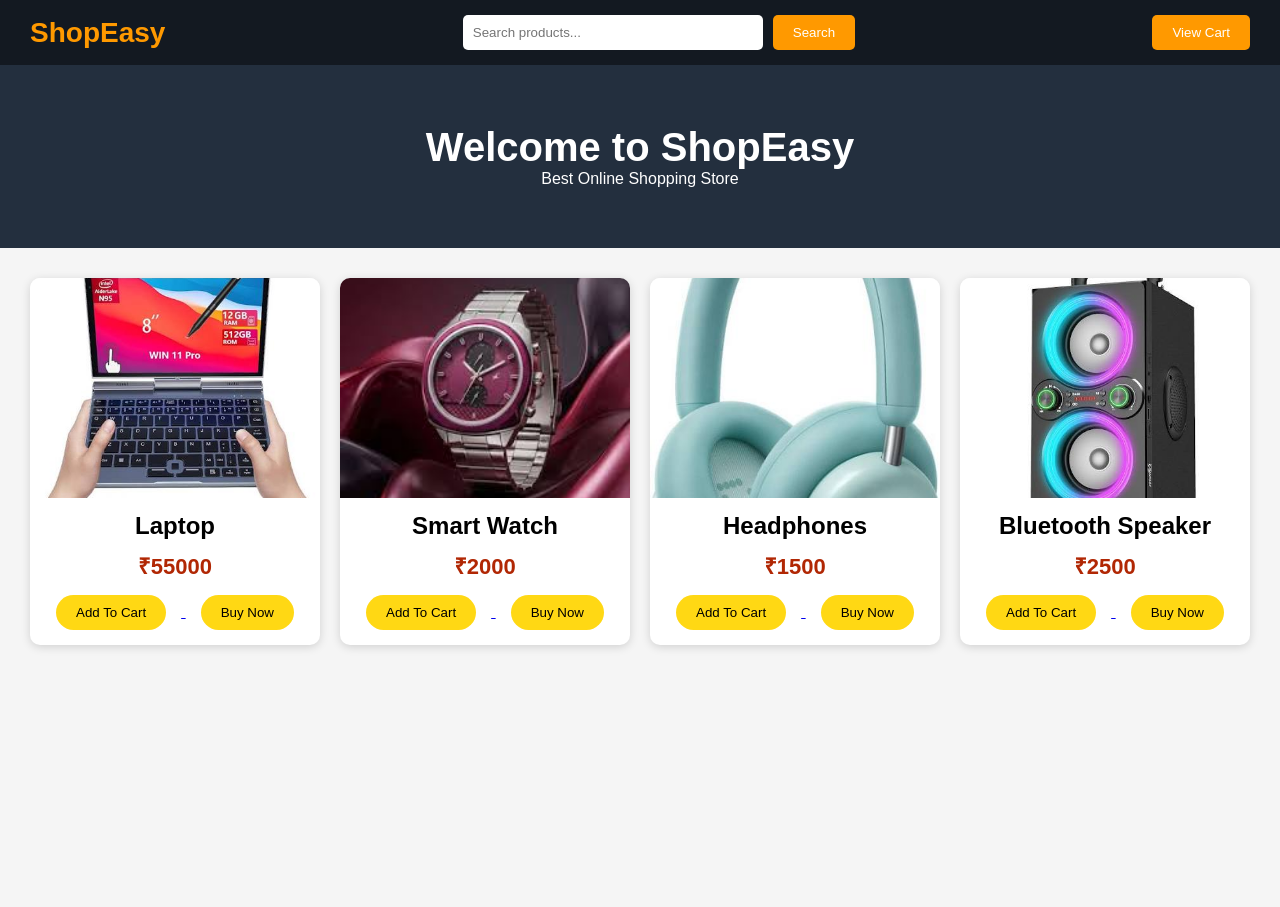
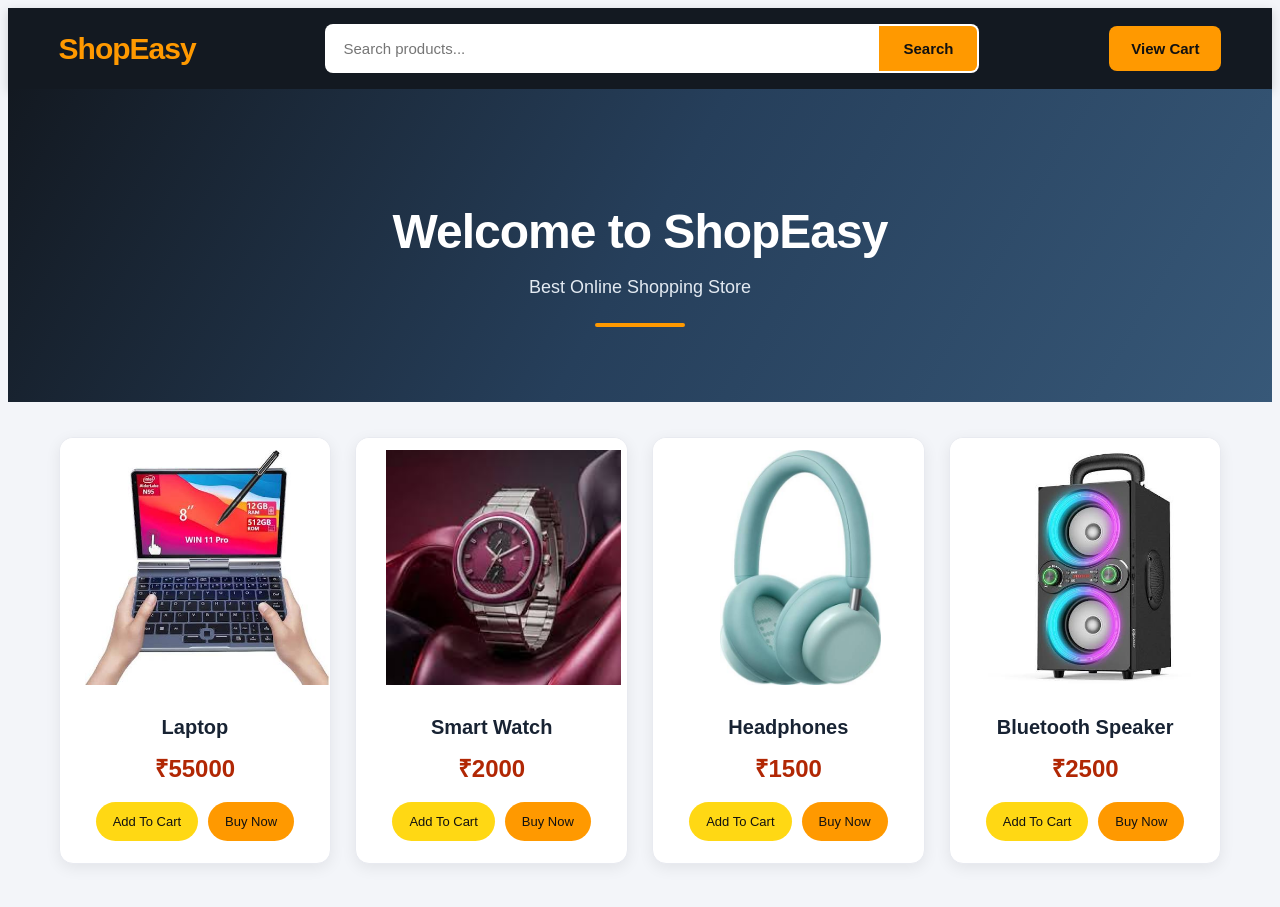
Before and after one commit to ADHITHYA012/e-commerce, a Flask app: page / in a window 1280 px wide. Before the commit the page ends 649 px from the top, so only its background shows below. Run offline with Flask 3, Linux system fonts and the light colour scheme.

Commit message:
Update style1.css

````diff
--- a/static/style1.css
+++ b/static/style1.css
@@ -1,172 +1,342 @@
-*{
-    margin:0;
-    padding:0;
-    box-sizing:border-box;
-    font-family:Arial,sans-serif;
+`` STYLE`css
+/* ===== GLOBALS ===== */
+* {
+    margin: 0;
+    padding: 0;
+    box-sizing: border-box;
 }
 
-body{
-    background:#f5f5f5;
+body {
+    font-family: Arial, Helvetica, sans-serif;
+    background: #f3f5f9;
+    color: #222;
 }
 
-header{
-    background:#131921;
-    color:white;
-    padding:15px 30px;
-    display:flex;
-    justify-content:space-between;
-    align-items:center;
+/* ===== NAVIGATION BAR ===== */
+header {
+    background: #131921;
+    color: white;
+    padding: 16px 4%;
+    display: flex;
+    align-items: center;
+    justify-content: space-between;
+    gap: 25px;
+    flex-wrap: wrap;
+    box-shadow: 0 3px 10px rgba(0, 0, 0, 0.15);
 }
 
-.logo{
-    font-size:28px;
-    font-weight:bold;
-    color:#ff9900;
+.logo {
+    font-size: 30px;
+    font-weight: bold;
+    color: #ff9900;
+    letter-spacing: -1px;
 }
 
-form{
-    display:flex;
-    gap:10px;
+header form {
+    display: flex;
+    flex: 1;
+    max-width: 650px;
+    background: white;
+    border-radius: 8px;
+    overflow: hidden;
+    border: 2px solid transparent;
 }
 
-input{
-    width:300px;
-    padding:10px;
-    border:none;
-    border-radius:5px;
+header form:focus-within {
+    border-color: #ff9900;
 }
 
-header button{
-    background:#ff9900;
-    color:white;
-    border:none;
-    padding:10px 20px;
-    border-radius:5px;
-    cursor:pointer;
+header input {
+    flex: 1;
+    min-width: 0;
+    padding: 14px 16px;
+    font-size: 15px;
+    border: none;
+    outline: none;
 }
 
-.hero{
-    background:#232f3e;
-    color:white;
-    text-align:center;
-    padding:60px;
+header button {
+    background: #ff9900;
+    color: #111;
+    border: none;
+    padding: 13px 24px;
+    font-size: 15px;
+    font-weight: bold;
+    cursor: pointer;
+    transition: 0.3s;
 }
 
-.hero h1{
-    font-size:40px;
+header button:hover {
+    background: #ffc04d;
 }
 
-.products{
-    display:grid;
-    grid-template-columns:
-    repeat(auto-fit,minmax(250px,1fr));
-
-    gap:20px;
-    padding:30px;
+/* ===== CART BUTTON ===== */
+header > a {
+    text-decoration: none;
 }
 
-.card{
-    background:white;
-    border-radius:10px;
-    overflow:hidden;
-    box-shadow:0 2px 10px rgba(0,0,0,.15);
-    text-align:center;
-    transition:.3s;
+header > a button {
+    border-radius: 8px;
+    background: #ff9900;
+    padding: 14px 22px;
 }
 
-.card:hover{
-    transform:translateY(-5px);
+/* ===== HERO BANNER ===== */
+.hero {
+    background: linear-gradient(120deg, #131921, #263f5b, #375878);
+    color: white;
+    text-align: center;
+    padding: 75px 20px;
+    position: relative;
+    overflow: hidden;
 }
 
-.card img{
-    width:100%;
-    height:220px;
-    object-fit:cover;
+.hero h1 {
+    font-size: clamp(30px, 4vw, 48px);
+    margin-bottom: 16px;
+    letter-spacing: -1px;
 }
 
-.card h2{
-    margin:10px;
+.hero p {
+    font-size: 18px;
+    color: #e3eaf2;
+    margin-bottom: 24px;
 }
 
-.price{
-    color:#B12704;
-    font-size:22px;
-    font-weight:bold;
+.hero::after {
+    content: "";
+    display: block;
+    width: 90px;
+    height: 4px;
+    background: #ff9900;
+    margin: 25px auto 0;
+    border-radius: 10px;
 }
 
-.card button{
-    background:#ffd814;
-    border:none;
-    padding:10px 20px;
-    margin:15px;
-    border-radius:20px;
-    cursor:pointer;
+/* ===== PRODUCT GRID ===== */
+.products {
+    display: grid;
+    grid-template-columns: repeat(4, minmax(0, 1fr));
+    gap: 24px;
+    padding: 35px 4%;
+    max-width: 1600px;
+    margin: auto;
 }
 
-.card button:hover{
-    background:#f7ca00;
+/* ===== PRODUCT CARD ===== */
+.card {
+    background: white;
+    border-radius: 14px;
+    overflow: hidden;
+    text-align: center;
+    padding-bottom: 22px;
+    box-shadow: 0 4px 15px rgba(0, 0, 0, 0.07);
+    border: 1px solid #e8eaf0;
+    transition: transform 0.3s ease, box-shadow 0.3s ease;
 }
 
-.cart{
-    font-size:18px;
+.card:hover {
+    transform: translateY(-7px);
+    box-shadow: 0 12px 28px rgba(0, 0, 0, 0.13);
 }
+
+/* ===== PRODUCT IMAGE ===== */
+.card img {
+    width: 100%;
+    height: 235px;
+    object-fit: contain;
+    padding: 12px;
+    background: white;
+    transition: transform 0.35s ease;
+}
+
+.card:hover img {
+    transform: scale(1.04);
+}
+
+/* ===== PRODUCT NAME ===== */
+.card h2 {
+    font-size: 20px;
+    margin: 15px 8px 10px;
+    color: #182333;
+}
+
+/* ===== PRODUCT PRICE ===== */
+.price {
+    color: #b12704;
+    font-size: 24px;
+    font-weight: bold;
+    margin: 12px 0 18px;
+}
+
+/* ===== PRODUCT BUTTONS ===== */
+.buttons {
+    display: flex;
+    justify-content: center;
+    align-items: center;
+    gap: 10px;
+    padding: 0 10px;
+}
+
+.buttons a {
+    text-decoration: none;
+}
+
+.buttons button {
+    border: none;
+    border-radius: 25px;
+    padding: 12px 17px;
+    font-size: 13px;
+    cursor: pointer;
+    transition: all 0.25s ease;
+    white-space: nowrap;
+}
+
+/* Add to Cart */
+.buttons a:first-child button {
+    background: #ffd814;
+    color: #111;
+}
+
+.buttons a:first-child button:hover {
+    background: #f7ca00;
+    transform: scale(1.04);
+}
+
+/* Buy Now */
+.buttons a:last-child button {
+    background: #ff9900;
+    color: #111;
+}
+
+.buttons a:last-child button:hover {
+    background: #f08804;
+    transform: scale(1.04);
+}
+
+/* ===== EMPTY SEARCH RESULTS ===== */
+.not-found {
+    text-align: center;
+    padding: 60px 20px;
+    color: #555;
+}
+
+.not-found h2 {
+    font-size: 28px;
+    margin-bottom: 12px;
+}
+
+/* ===== CART AND SUCCESS PAGES ===== */
 .cart-container,
-.success-container{
-    max-width:800px;
-    margin:50px auto;
-    background:white;
-    padding:30px;
-    border-radius:15px;
-    box-shadow:0 4px 15px rgba(0,0,0,0.15);
-    text-align:center;
+.success-container {
+    max-width: 850px;
+    margin: 50px auto;
+    padding: 35px;
+    background: white;
+    border-radius: 15px;
+    box-shadow: 0 5px 25px rgba(0, 0, 0, 0.08);
+    text-align: center;
 }
 
 .cart-container h1,
-.success-container h1{
-    color:#232f3e;
-    margin-bottom:20px;
+.success-container h1 {
+    color: #182333;
+    margin-bottom: 25px;
 }
 
-.cart-item{
-    padding:15px;
-    margin:15px 0;
-    border:1px solid #ddd;
-    border-radius:10px;
-    background:#fafafa;
+.cart-item {
+    padding: 20px;
+    margin: 15px 0;
+    background: #f8f9fc;
+    border: 1px solid #e4e7ed;
+    border-radius: 10px;
 }
 
-.cart-item h3{
-    margin-bottom:10px;
+.back-btn {
+    display: inline-block;
+    background: #ff9900;
+    color: #111;
+    text-decoration: none;
+    padding: 13px 25px;
+    border-radius: 25px;
+    margin-top: 20px;
+    font-weight: bold;
+    transition: 0.3s;
 }
 
-.cart-item p{
-    color:#B12704;
-    font-size:20px;
-    font-weight:bold;
+.back-btn:hover {
+    background: #f08804;
 }
 
-.empty-cart{
-    color:red;
-    font-size:22px;
-    margin:20px 0;
+/* ===== RESPONSIVE DESIGN ===== */
+@media (max-width: 1100px) {
+    .products {
+        grid-template-columns: repeat(3, minmax(0, 1fr));
+    }
 }
 
-.back-btn{
-    display:inline-block;
-    text-decoration:none;
-    background:#ff9900;
-    color:white;
-    padding:12px 25px;
-    border-radius:8px;
-    margin-top:20px;
-    font-weight:bold;
+@media (max-width: 750px) {
+    header {
+        padding: 15px 4%;
+        gap: 15px;
+    }
+
+    .logo {
+        font-size: 25px;
+    }
+
+    header form {
+        order: 3;
+        flex-basis: 100%;
+        max-width: 100%;
+    }
+
+    .hero {
+        padding: 50px 15px;
+    }
+
+    .products {
+        grid-template-columns: repeat(2, minmax(0, 1fr));
+        gap: 14px;
+        padding: 20px 3%;
+    }
+
+    .card img {
+        height: 170px;
+    }
+
+    .card h2 {
+        font-size: 16px;
+    }
+
+    .price {
+        font-size: 20px;
+    }
+
+    .buttons {
+        flex-direction: column;
+        gap: 8px;
+    }
+
+    .buttons a,
+    .buttons button {
+        width: 100%;
+    }
+
+    .cart-container,
+    .success-container {
+        margin: 20px 12px;
+        padding: 22px;
+    }
 }
 
-.back-btn:hover{
-    background:#e68a00;
+@media (max-width: 380px) {
+    .products {
+        grid-template-columns: 1fr;
+    }
+
+    .card img {
+        height: 230px;
+    }
 }
-
-.success-icon{
-    font-size:70px;
-    margin-bottom:15px;
-}
+```
````
